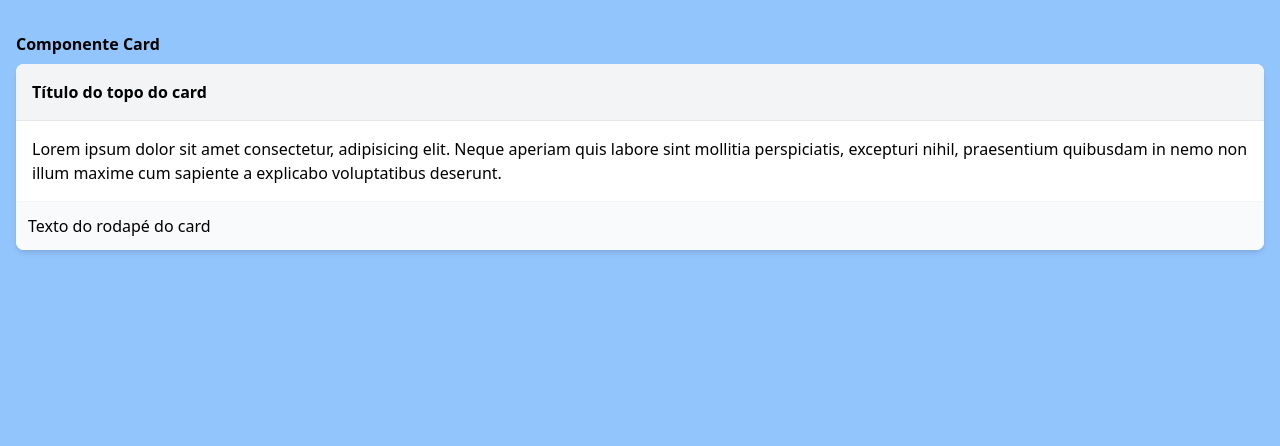
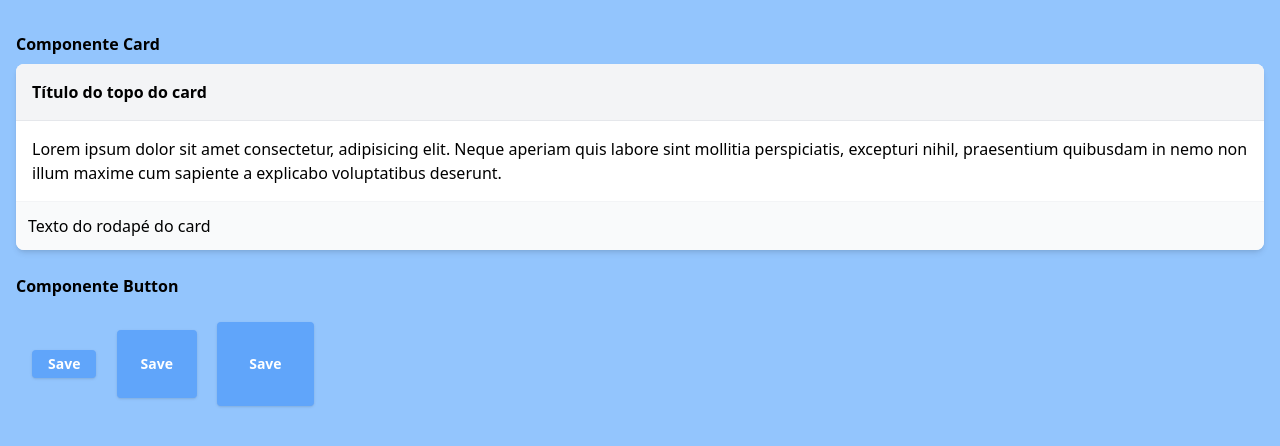
Before and after one commit to Pormiiles/TailwindCSS, a plain HTML site: page ex011/index.html in a window 1280 px wide. Drawn offline with nearby package versions, Linux system fonts and the light colour scheme.

Commit message:
ex11 - Componente Button

```diff
--- a/ex011/index.html
+++ b/ex011/index.html
@@ -4,7 +4,7 @@
     <meta charset="UTF-8">
     <meta name="viewport" content="width=device-width, initial-scale=1.0">
     <script src="https://cdn.tailwindcss.com"></script>
-    <title>ex11 - Componente Card</title>
+    <title>ex11 - Componente</title>
 </head>
 <body class="bg-blue-300 dark:bg-blue-900">
     <div class="container mx-auto px-4 py-8">
@@ -21,6 +21,21 @@
                 <p>Texto do rodapé do card</p>
             </div>
         </div>
+
+        <h6 class="font-bold mt-6 mb-2 dark:text-white">Componente Button</h6>
+        <div class="container mx-auto p-4 gap-x-20 space-x-4">
+            <button class="bg-blue-400 px-4 py-1 rounded font-bold text-white text-sm shadow hover:bg-blue-300 transition">
+                Save
+            </button>
+
+            <button class="bg-blue-400 p-6 rounded font-bold text-white text-sm shadow hover:bg-blue-300 transition">
+                Save
+            </button>
+
+            <button class="bg-blue-400 p-8 rounded font-bold text-white text-sm shadow hover:bg-blue-300 transition">
+                Save
+            </button>
+        </div>
     </div>
 </body>
 </html>
```
